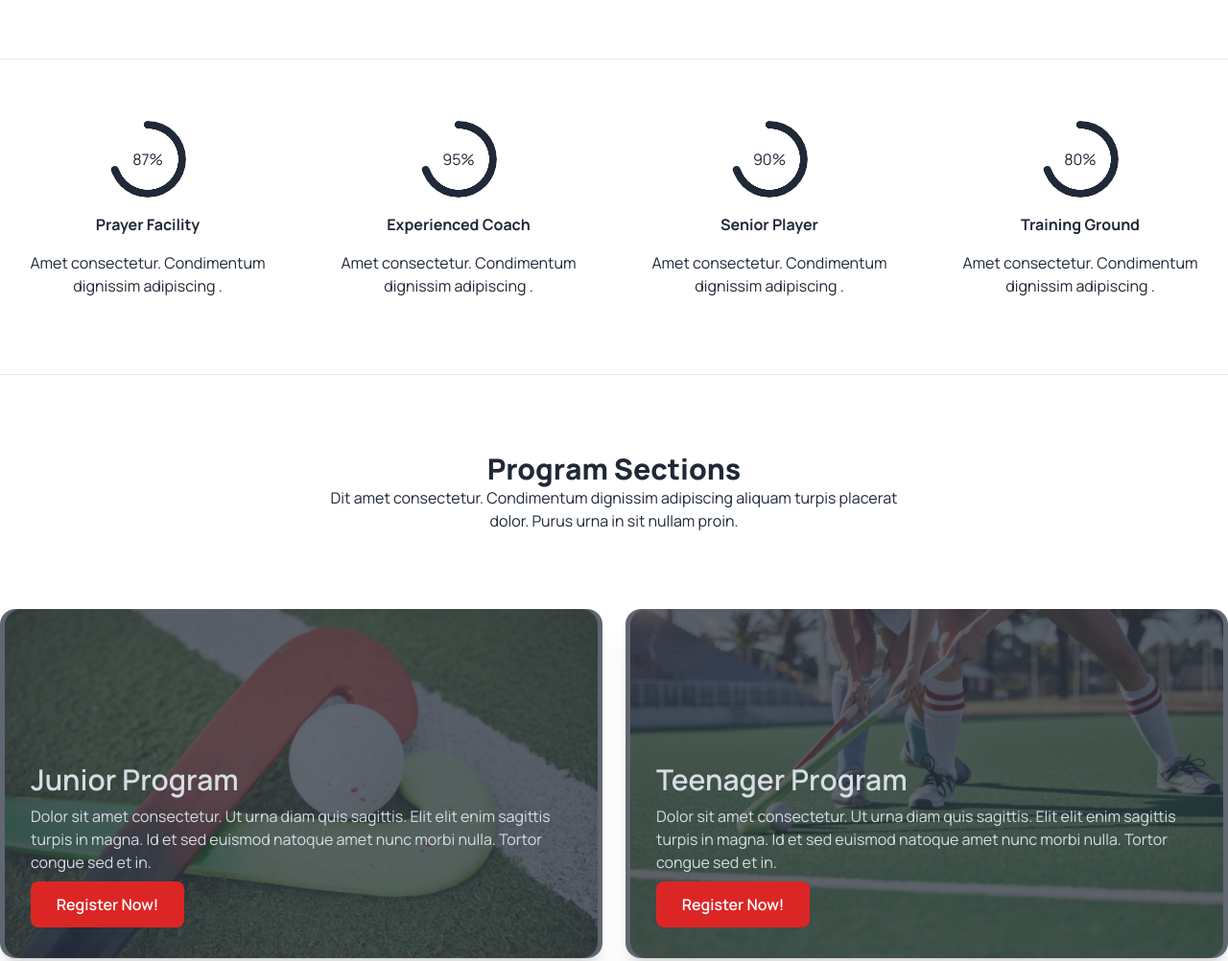
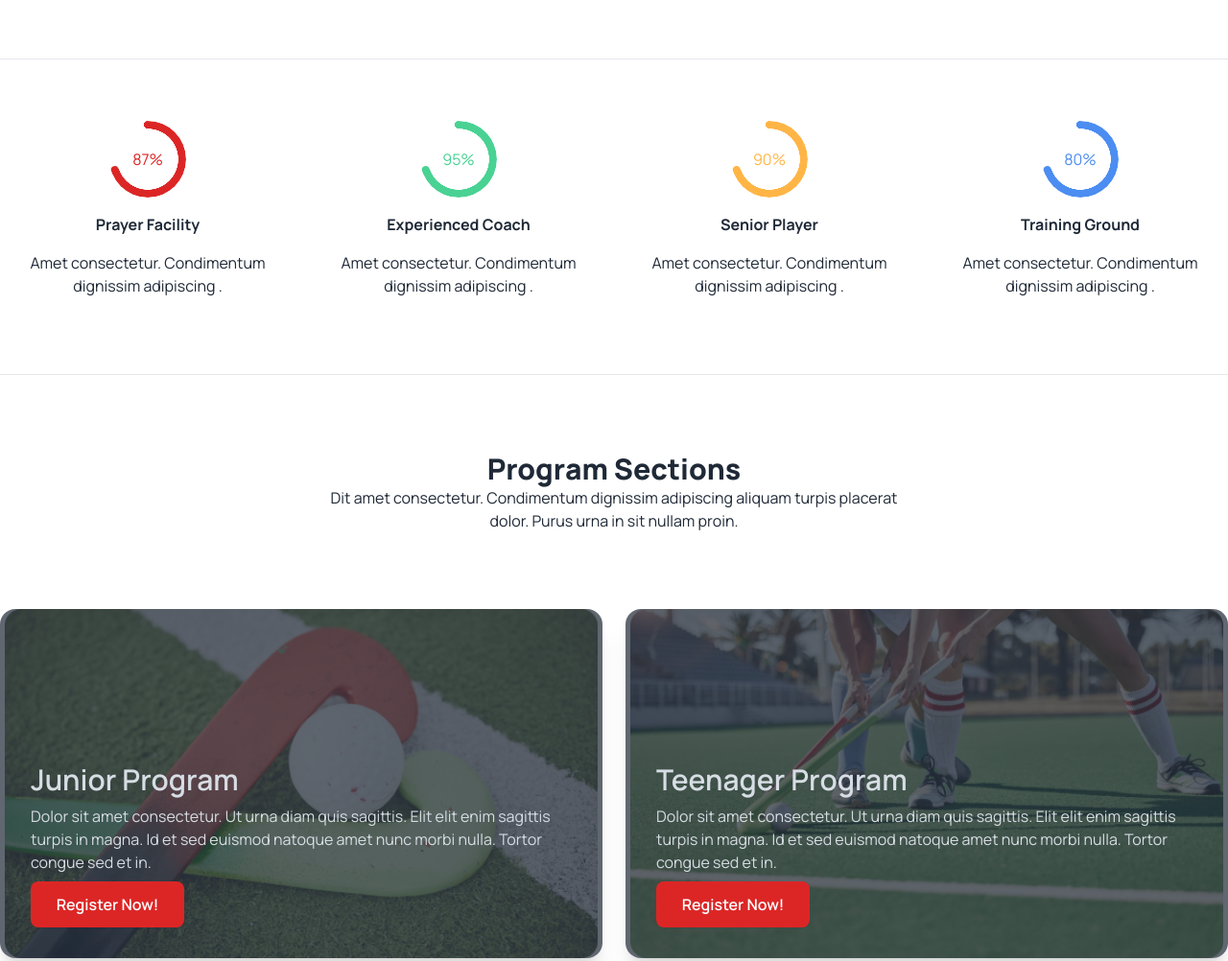
Before and after one commit to Samee37/a3-hockey, a plain HTML site: page index.html in a window 1280 px wide. Shown: the part 1061-2063 px from the top of the page at 96% size. Drawn offline with nearby package versions, Linux system fonts and the light colour scheme.

Commit message:
finished

```diff
--- a/index.html
+++ b/index.html
@@ -100,10 +100,6 @@
                 </div>
             </div>
         </div>
-        <!-- <div class="bg-black  lg:w-1/2 right-8 bottom-3 absolute  float-right h-32 p-8 rounded-2xl "> -->
-        <!-- <h2 class="text-white font-extrabold mb-1">Meet all the heroes from the field</h2> -->
-        <!-- <p class="text-white opacity-0.7">Dit amet consectetur. Condimentum dignissim adipiscing aliquam turpis placerat dolor. Purus urna in sit nullam proin. </p> -->
-        </div>
         </div>
     </header>
     <main>
@@ -117,7 +113,7 @@
         <hr class="my-16">
         <div class="grid lg:grid-cols-4 gap-4">
             <div>
-                <div class="text-center ">
+                <div class="text-center text-red-600">
                     <div class="radial-progress" style="--value:70;" role="progressbar">87%</div>
                 </div>
 
@@ -125,7 +121,7 @@
                 <p class="text-center">Amet consectetur. Condimentum dignissim adipiscing .</p>
             </div>
             <div>
-                <div class="text-center">
+                <div class="text-center text-[#49D293]">
                     <div class="radial-progress" style="--value:70;" role="progressbar">95%</div>
                 </div>
 
@@ -133,7 +129,7 @@
                 <p class="text-center">Amet consectetur. Condimentum dignissim adipiscing .</p>
             </div>
             <div>
-                <div class="text-center">
+                <div class="text-center text-[#FFB546]">
                     <div class="radial-progress" style="--value:70;" role="progressbar">90%</div>
                 </div>
 
@@ -141,7 +137,7 @@
                 <p class="text-center">Amet consectetur. Condimentum dignissim adipiscing .</p>
             </div>
             <div>
-                <div class="text-center">
+                <div class="text-center text-[#4C8DF1]">
                     <div class="radial-progress" style="--value:70;" role="progressbar">80%</div>
                 </div>
 
@@ -635,7 +631,7 @@
                 </div>
                 <div>
                     <h2 class="font-extrabold text-xl mb-4 pl-3">Message</h2>
-                        <input class="w-full h-48 border-none bg-[#13131808] rounded-xl mb-5 p-5" type="text" placeholder="Write your message">
+                        <input class="w-full h-72 border-none bg-[#13131808] rounded-xl mb-5 p-5" type="text" placeholder="Write your message">
                 </div>
                 <div class="card-actions justify-start">
                     <button class="btn bg-red-600 text-white border-none rounded-lg w-full text-base">Send Message</button>
@@ -643,7 +639,7 @@
             </div>
         </section>
         <div class="mx-auto text-center items-center mt-16 bg-[#13131808] mb-10">
-            <h2 class="font-extrabold text-xl mb-5">Social Media</h2>
+            <h2 class="font-extrabold text-2xl mb-7">Social Media</h2>
             <div class="flex gap-4 justify-center">
                 <img class="h-10" src="./Images/facebook.png" alt="">
                 <img class="h-10" src="./Images/instagram.png" alt="">
@@ -657,7 +653,7 @@
             <p class="text-white mt-4">Dit amet consectetur. Condimentum <br> adipiscing aliquam turpis placerat dolor.
                 Purus <br> urna in sit nullam proin. </p>
             <div class="flex gap-5 mt-5">
-                <svg xmlns="http://www.w3.org/2000/svg" fill="none" viewBox="0 0 24 24" stroke-width="1.5"
+                <svg xmlns="http://www.w3.org/2000/svg" fill="none" viewBox="0 0 24 24 " stroke-width="1.5"
                     stroke="currentColor" class="w-6 h-6">
                     <path stroke-linecap="round" stroke-linejoin="round"
                         d="M21.75 6.75v10.5a2.25 2.25 0 0 1-2.25 2.25h-15a2.25 2.25 0 0 1-2.25-2.25V6.75m19.5 0A2.25 2.25 0 0 0 19.5 4.5h-15a2.25 2.25 0 0 0-2.25 2.25m19.5 0v.243a2.25 2.25 0 0 1-1.07 1.916l-7.5 4.615a2.25 2.25 0 0 1-2.36 0L3.32 8.91a2.25 2.25 0 0 1-1.07-1.916V6.75" />
```
